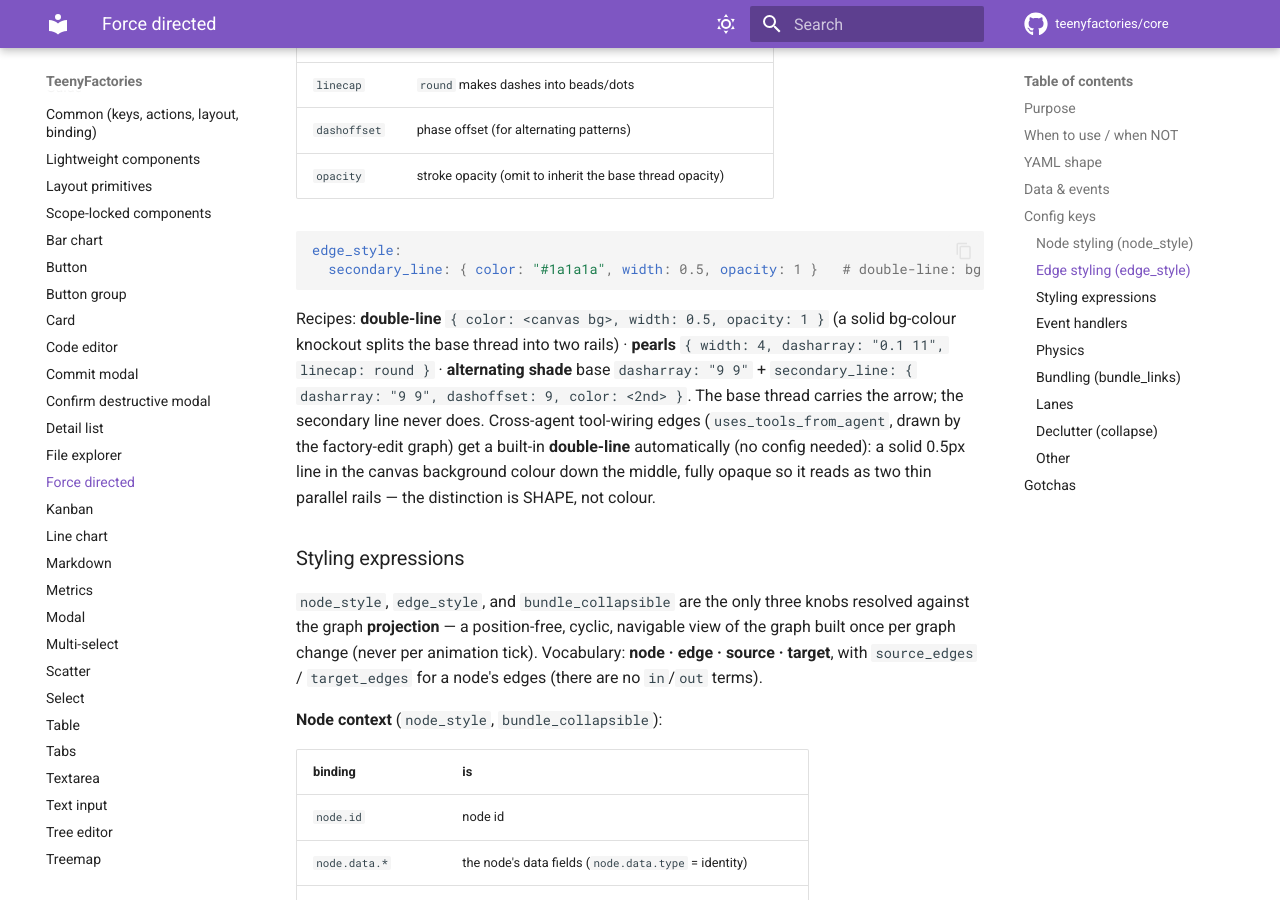
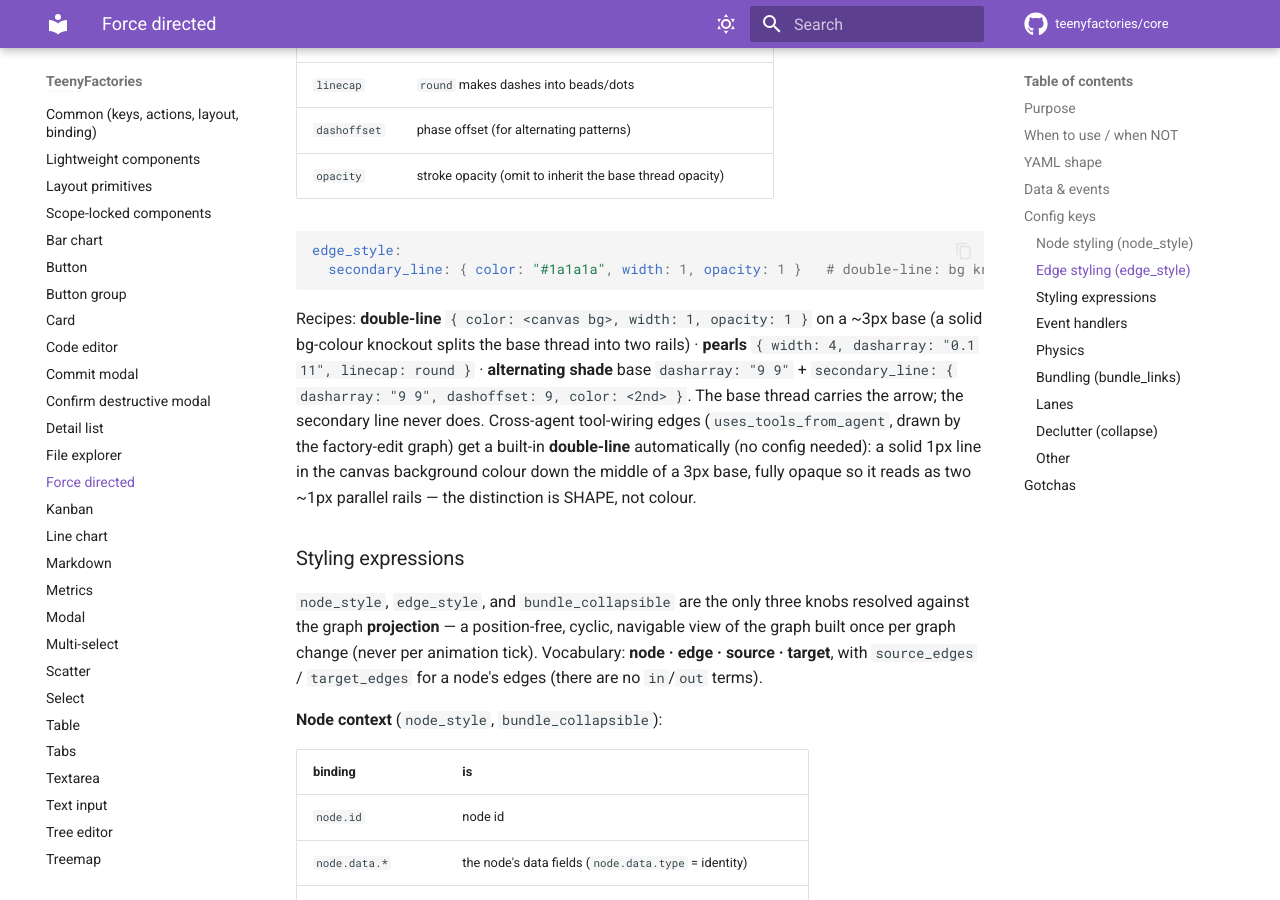
Before and after one commit to teenyfactories/core, an MkDocs documentation site: the page built from docs/reference/ui-force_directed.md, in a window 1280 px wide and 900 px high, scrolled down 4404 px. Built offline with MkDocs 1.6.1 and Material for MkDocs 9.7.7, drawn with Linux system fonts in a browser that asks for light colours; comment, search, counter and statistics services are not loaded.

Commit message:
docs(reference): double-line 3px base + 1px knockout

````diff
--- a/docs/reference/ui-force_directed.md
+++ b/docs/reference/ui-force_directed.md
@@ -135,10 +135,10 @@
 
 ```yaml
 edge_style:
-  secondary_line: { color: "#1a1a1a", width: 0.5, opacity: 1 }   # double-line: bg knockout down the middle
+  secondary_line: { color: "#1a1a1a", width: 1, opacity: 1 }   # double-line: bg knockout down the middle
 ```
 
-Recipes: **double-line** `{ color: <canvas bg>, width: 0.5, opacity: 1 }` (a solid bg-colour knockout splits the base thread into two rails) · **pearls** `{ width: 4, dasharray: "0.1 11", linecap: round }` · **alternating shade** base `dasharray: "9 9"` + `secondary_line: { dasharray: "9 9", dashoffset: 9, color: <2nd> }`. The base thread carries the arrow; the secondary line never does. Cross-agent tool-wiring edges (`uses_tools_from_agent`, drawn by the factory-edit graph) get a built-in **double-line** automatically (no config needed): a solid 0.5px line in the canvas background colour down the middle, fully opaque so it reads as two thin parallel rails — the distinction is SHAPE, not colour.
+Recipes: **double-line** `{ color: <canvas bg>, width: 1, opacity: 1 }` on a ~3px base (a solid bg-colour knockout splits the base thread into two rails) · **pearls** `{ width: 4, dasharray: "0.1 11", linecap: round }` · **alternating shade** base `dasharray: "9 9"` + `secondary_line: { dasharray: "9 9", dashoffset: 9, color: <2nd> }`. The base thread carries the arrow; the secondary line never does. Cross-agent tool-wiring edges (`uses_tools_from_agent`, drawn by the factory-edit graph) get a built-in **double-line** automatically (no config needed): a solid 1px line in the canvas background colour down the middle of a 3px base, fully opaque so it reads as two ~1px parallel rails — the distinction is SHAPE, not colour.
 
 ### Styling expressions
 
````
